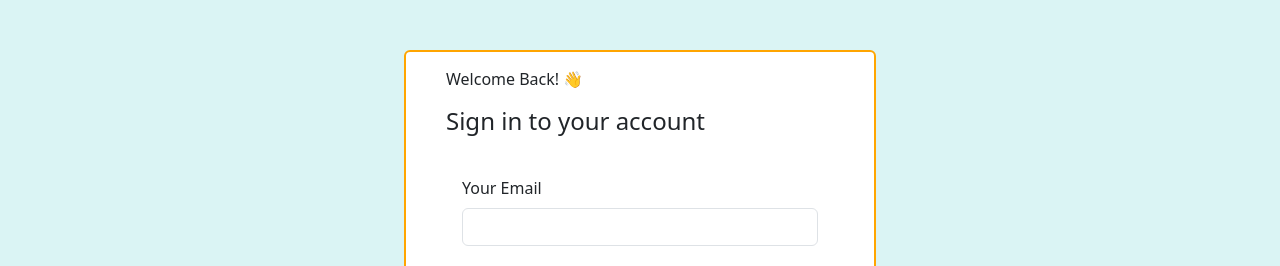
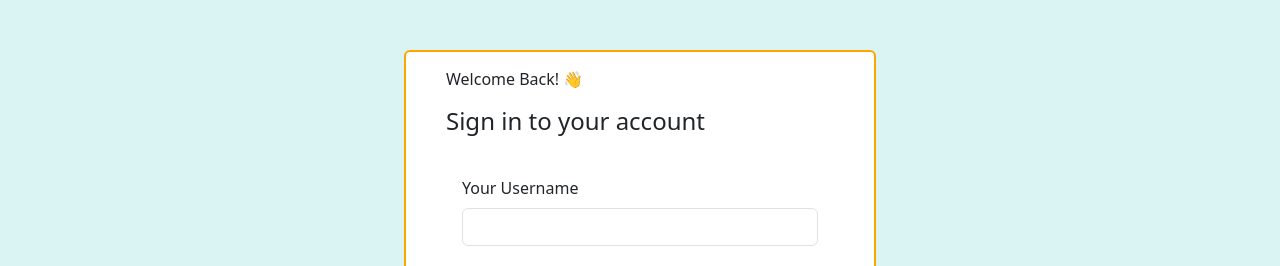
Before and after one commit to shubham1upadhyay/login-page, a React (Create React App) app: page / in a window 1280 px wide. Shown: the top 266 px of the page. Built offline with nearby package versions, Linux system fonts and the light colour scheme.

Commit message:
code updated

```diff
--- a/src/components/LoginPage.jsx
+++ b/src/components/LoginPage.jsx
@@ -61,7 +61,7 @@ const LoginPage = ()=>{
             <div className='card-body'>
                 <form>
                 <label className='form-label mt-3'>
-                    Your Email
+                    Your Username
                 </label>
                 <input className='form-control' type='text' name='email' id='email'
                 />
```
